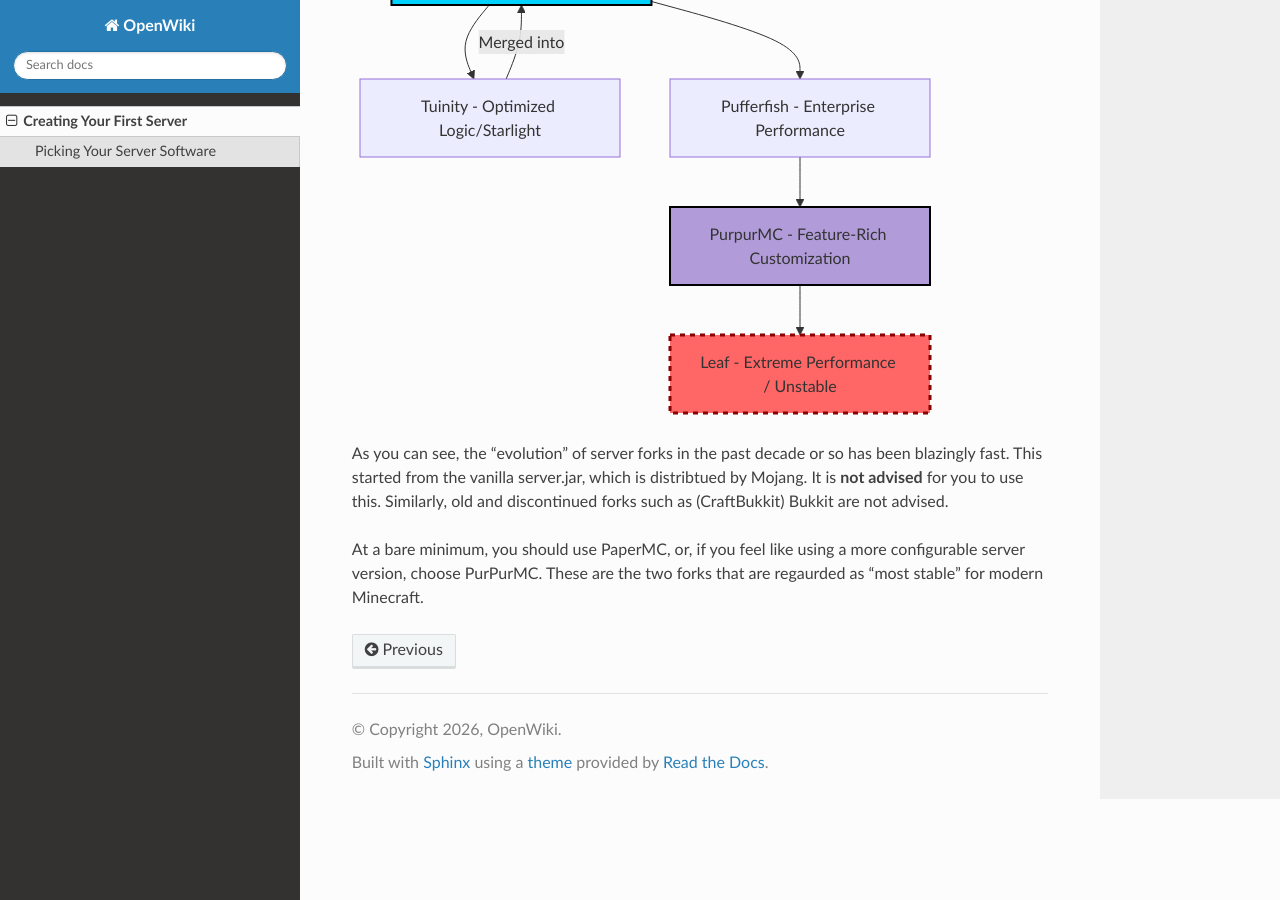
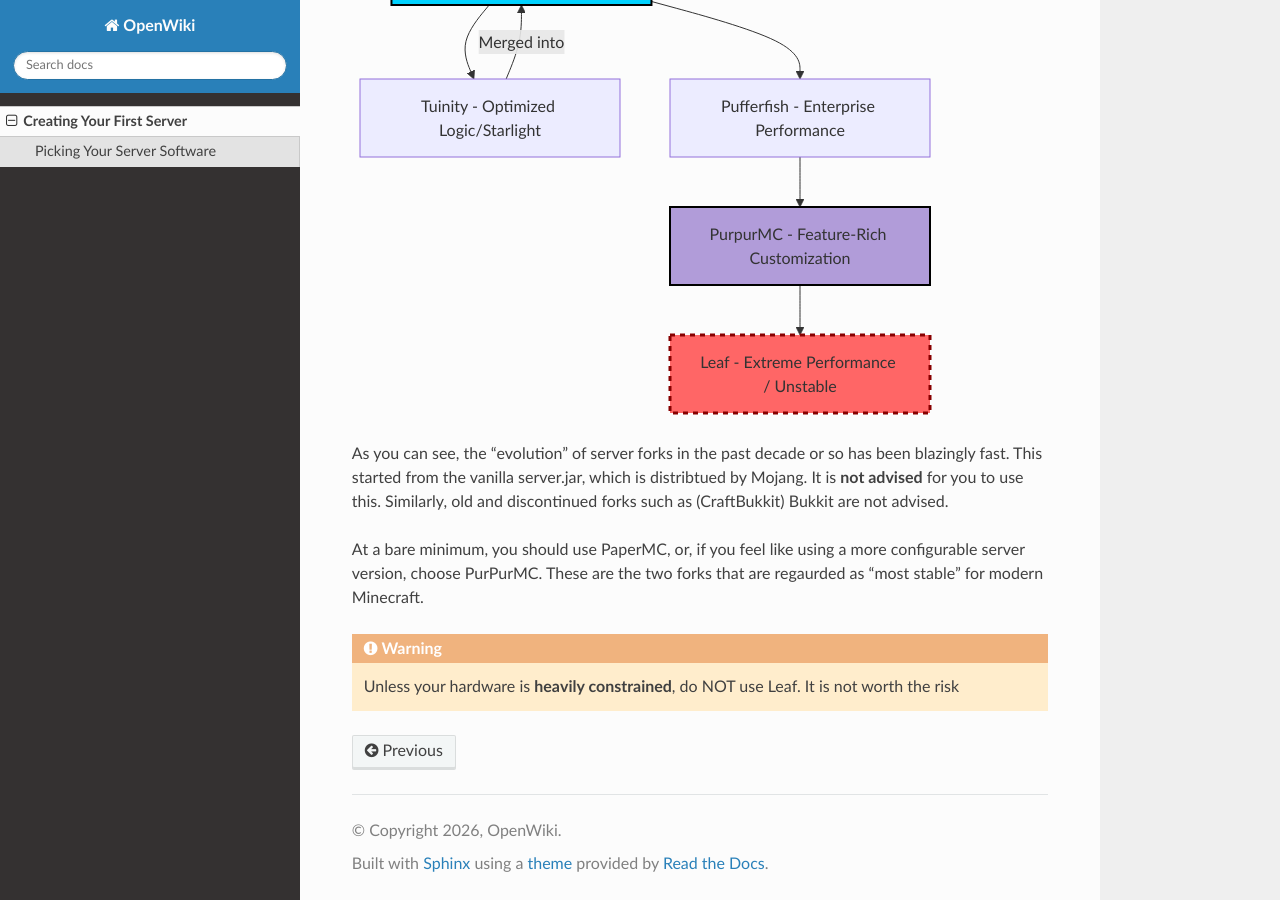
Before and after one commit to Earth1283/OpenWiki, a Sphinx documentation site: the page built from docs/source/first_server.rst, in a window 1280 px wide and 900 px high, scrolled down 929 px. Built offline with Sphinx 7.4.7 and the Read the Docs theme 3.1.0, drawn with Linux system fonts in a browser that asks for light colours.

Commit message:
test warnings

```diff
--- a/docs/source/first_server.rst
+++ b/docs/source/first_server.rst
@@ -54,3 +54,7 @@
 At a bare minimum, you should use PaperMC, or, if you feel like using a more configurable
 server version, choose PurPurMC. These are the two forks that are regaurded as "most stable"
 for modern Minecraft.
+
+.. warning ::
+    Unless your hardware is **heavily constrained**, do NOT use Leaf. It is
+    not worth the risk
```
